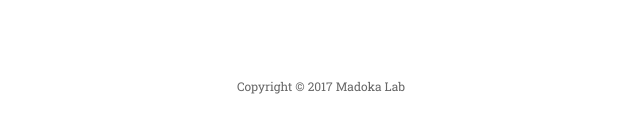
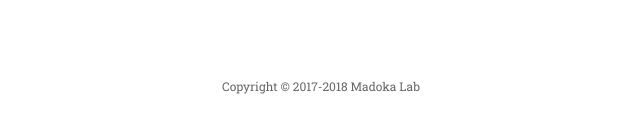
Before and after one commit to madoka-lab/madoka-lab, a website built with Parcel: page index.html in a window 1280 px wide. Shown: the part 738-870 px from the top of the page, 319-959 px from the left. Built offline with nearby package versions, Linux system fonts and the light colour scheme.

Commit message:
update copyright

```diff
--- a/index.html
+++ b/index.html
@@ -34,7 +34,7 @@
       </ul>
     </section>
     <footer>
-      <p>Copyright &copy; 2017 Madoka Lab</p>
+      <p>Copyright &copy; 2017-2018 Madoka Lab</p>
     </footer>
   </body>
 </html>
```
